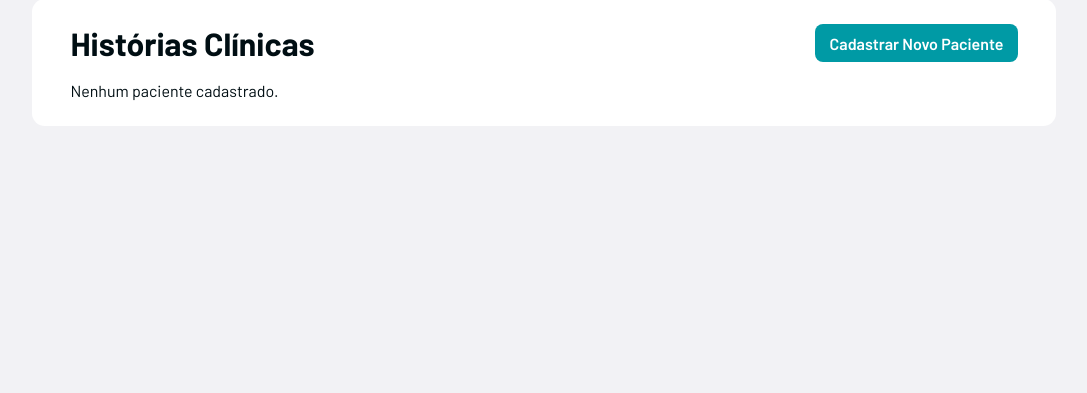
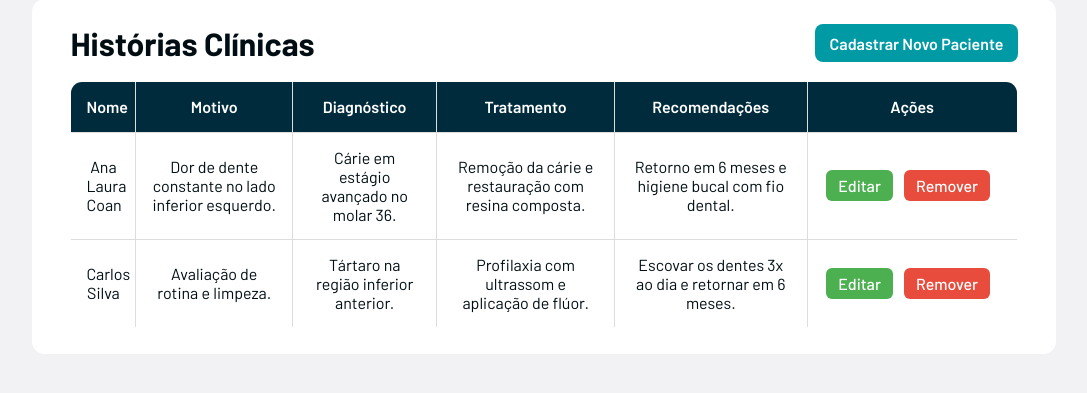
Before and after one commit to grupo-k/odontoagil, a Django app: page /historia_clinica/ in a window 1280 px wide. Shown: the part 124-517 px from the top of the page, without its empty margins (96-1183 px from the left). Run offline with Django 5.2, Linux system fonts and the light colour scheme.

Commit message:
v3.0 historia clinica - adição das historias clinicas

```diff
--- a/odontoagil/templates/historia_clinica/historia_clinica.html
+++ b/odontoagil/templates/historia_clinica/historia_clinica.html
@@ -3,6 +3,11 @@
 
 {% block extra_css %}
 <link rel="stylesheet" href="{% static 'css/pacientes/listar_paciente.css' %}">
+<style>
+    .table td.acao-col {
+        min-width: 180px;
+    }
+</style>
 {% endblock %}
 
 {% block content %}
@@ -16,36 +21,30 @@
             <thead>
                 <tr>
                     <th>Nome</th>
-                    <th>Telefone</th>
-                    <th>E-mail</th>
-                    <th>CPF</th>
-                    <th>História Clínica</th>
-                    <th>Ações</th>
+                    <th>Motivo</th>
+                    <th>Diagnóstico</th>
+                    <th>Tratamento</th>
+                    <th>Recomendações</th>
+                    <th class="acao-col">Ações</th>
                 </tr>
             </thead>
             <tbody>
                 {% for paciente in pacientes %}
                 <tr>
                     <td>{{ paciente.nome_completo }}</td>
-                    <td>{{ paciente.telefone }}</td>
-                    <td>{{ paciente.email }}</td>
-                    <td>{{ paciente.cpf }}</td>
-                    <td>
-                        {% if paciente.historia_clinica %}
-                            {{ paciente.historia_clinica }}
-                        {% else %}
-                            <a href="{% url 'cadastrar_historia_clinica' paciente.id %}" class="btn-novo">Cadastrar História</a>
-                        {% endif %}
-                    </td>
-                    <td>
-                        <a href="{% url 'editar_paciente' paciente.id %}" class="btn-editar">Editar</a>
-                        <a href="{% url 'remover_paciente' paciente.id %}" class="btn-remover" onclick="return confirm('Tem certeza que deseja remover este paciente?')">Remover</a>
+                    <td>{{ paciente.motivo }}</td>
+                    <td>{{ paciente.diagnostico }}</td>
+                    <td>{{ paciente.tratamento }}</td>
+                    <td>{{ paciente.recomendacoes }}</td>
+                    <td class="acao-col" width="210">
+                        <a href="#" class="btn-editar">Editar</a>
+                        <a href="#" class="btn-remover" onclick="return confirm('Tem certeza que deseja remover esta história clínica?')">Remover</a>
                     </td>
                 </tr>
                 {% endfor %}
             </tbody>
         </table>
     {% else %}
-        <p>Nenhum paciente cadastrado.</p>
+        <p>Nenhuma história clínica registrada.</p>
     {% endif %}
 {% endblock %}
--- a/odontoagil/views.py
+++ b/odontoagil/views.py
@@ -1,5 +1,6 @@
 from django.shortcuts import redirect, render
 
+# Dados dos pacientes
 PACIENTES = [
     {
         'id': 1,
@@ -23,6 +24,26 @@ PACIENTES = [
     },
 ]
 
+# Histórias clínicas associadas aos pacientes
+HISTORIAS_CLINICAS = [
+    {
+        'paciente_id': 1,
+        'data_consulta': '2025-04-10',
+        'motivo': 'Dor de dente constante no lado inferior esquerdo.',
+        'diagnostico': 'Cárie em estágio avançado no molar 36.',
+        'tratamento': 'Remoção da cárie e restauração com resina composta.',
+        'recomendacoes': 'Retorno em 6 meses e higiene bucal com fio dental.'
+    },
+    {
+        'paciente_id': 2,
+        'data_consulta': '2025-04-12',
+        'motivo': 'Avaliação de rotina e limpeza.',
+        'diagnostico': 'Tártaro na região inferior anterior.',
+        'tratamento': 'Profilaxia com ultrassom e aplicação de flúor.',
+        'recomendacoes': 'Escovar os dentes 3x ao dia e retornar em 6 meses.'
+    },
+]
+
 def index(request):
     return render(request, 'index.html')
 
@@ -33,4 +54,16 @@ def listar_paciente(request):
     return render(request, 'pacientes/listar_paciente.html', context)
 
 def historia_clinica(request):
-    return render(request, 'historia_clinica/historia_clinica.html')
+    pacientes_com_historia = []
+
+    for paciente in PACIENTES:
+        historia = next((h for h in HISTORIAS_CLINICAS if h['paciente_id'] == paciente['id']), None)
+        if historia:
+            paciente_copy = paciente.copy()
+            paciente_copy.update(historia)
+            pacientes_com_historia.append(paciente_copy)
+
+    context = {
+        'pacientes': pacientes_com_historia
+    }
+    return render(request, 'historia_clinica/historia_clinica.html', context)
```
